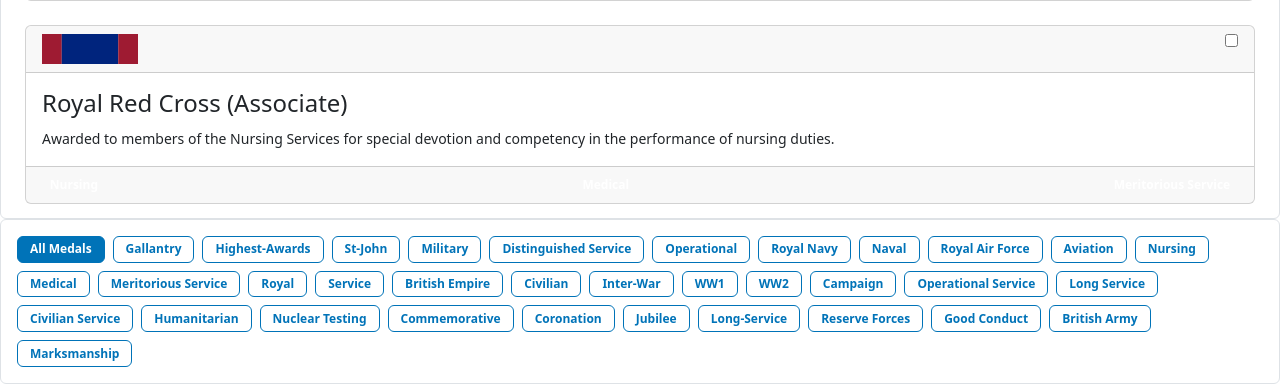
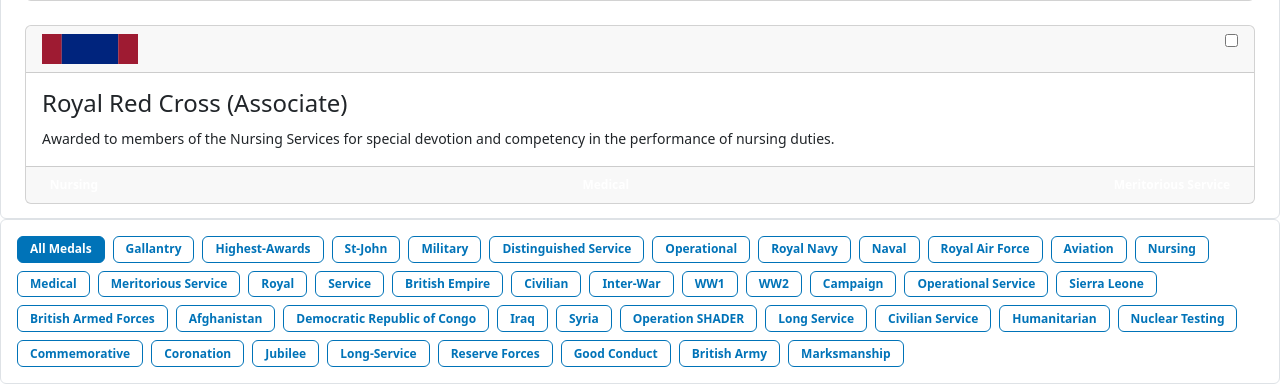
Before and after one commit to ConorSmalley/rack-up, a PHP site: page / in a window 1280 px wide. Shown: the part 2216-2600 px from the top of the page. Run offline with PHP 8.4, Linux system fonts and the light colour scheme; some libraries are stand-ins or nearby versions.

Commit message:
Added som additional medals

```diff
--- a/data.php
+++ b/data.php
@@ -1093,27 +1093,131 @@ $medals = [
         'ribbon' => [
             'suspension' => 'bar',
             'stripes' => [
-                ['name' => 'Green', 'hex' => '#006B3F', 'ratio' => 1],
-                ['name' => 'Purple', 'hex' => '#703080', 'ratio' => 1],
+                ['name' => 'Green', 'hex' => '#006B3F', 'ratio' => 2],
+                ['name' => 'Purple', 'hex' => '#703080', 'ratio' => 2],
+                ['name' => 'Green', 'hex' => '#006B3F', 'ratio' => 3],
+                ['name' => 'Purple', 'hex' => '#703080', 'ratio' => 2],
+                ['name' => 'Green', 'hex' => '#006B3F', 'ratio' => 2],
             ],
         ],
         'tags' => ['Campaign', 'Operational Service', 'Military'],
     ],
-
-    'operational_service_medal' => [
-        'name' => 'Operational Service Medal',
+    'iraq_medal' => [
+        'name' => 'Iraq Medal',
+        'p' => 442,
+        'type' => 'campaign medal',
+        'category' => 'campaign',
+        'status' => 'discontinued',
+        'introduced' => 2004,
+        'discontinued' => 2011,
+        'description' => 'Awarded to members of the UK Armed Forces and associated personnel for qualifying service on Operation Telic in Iraq and the Gulf region between 2003 and 2011. Service during the initial combat phase is identified by a clasp.',
+        'ribbon' => [
+            'suspension' => 'bar',
+            'stripes' => [
+                ['name' => 'Sand', 'hex' => '#D2B48C', 'ratio' => 11],
+                ['name' => 'Black', 'hex' => '#000000', 'ratio' => 2],
+                ['name' => 'White', 'hex' => '#FFFFFF', 'ratio' => 2],
+                ['name' => 'Red', 'hex' => '#CE1126', 'ratio' => 2],
+                ['name' => 'Sand', 'hex' => '#D2B48C', 'ratio' => 11],
+            ],
+        ],
+        'tags' => ['Campaign', 'Operational Service', 'Military'],
+    ],
+    'operational_service_medal_sierra_leone' => [
+        'name' => 'Operational Service Medal – Sierra Leone',
         'p' => 450,
         'type' => 'campaign medal',
         'category' => 'campaign',
-        'status' => 'current',
+        'status' => 'discontinued',
         'introduced' => 2000,
-        'discontinued' => null,
-        'description' => 'Awarded to members of the UK Armed Forces for qualifying service on specified operations. Separate issues have been created for individual operations, including Sierra Leone, Afghanistan and Iraq and Syria, with different ribbon designs.',
-        'ribbon' => [
-            'suspension' => 'bar',
-            'stripes' => [],
-        ],
-        'tags' => ['Campaign', 'Operational Service', 'Military'],
+        'discontinued' => 2002,
+        'description' => 'Awarded to personnel who completed qualifying operational service in Sierra Leone or the Joint Operational Area between 5 May 2000 and 31 July 2002. A silver rosette was awarded for service on Operations BARRAS or MAIDENLEY.',
+        'ribbon' => [
+            'suspension' => 'bar',
+            'stripes' => [
+                ['name' => 'Green', 'hex' => '#2E6F40', 'ratio' => 2],
+                ['name' => 'Light Blue', 'hex' => '#6BA4B8', 'ratio' => 2],
+                ['name' => 'Navy Blue', 'hex' => '#173B67', 'ratio' => 2],
+                ['name' => 'Red', 'hex' => '#C8102E', 'ratio' => 5],
+                ['name' => 'Navy Blue', 'hex' => '#173B67', 'ratio' => 2],
+                ['name' => 'Light Blue', 'hex' => '#6BA4B8', 'ratio' => 2],
+                ['name' => 'Green', 'hex' => '#2E6F40', 'ratio' => 2],
+            ],
+
+        ],
+        'tags' => ['Campaign', 'Operational Service', 'Sierra Leone', 'British Armed Forces'],
+    ],
+    'operational_service_medal_afghanistan' => [
+        'name' => 'Operational Service Medal – Afghanistan',
+        'p' => 451,
+        'type' => 'campaign medal',
+        'category' => 'campaign',
+        'status' => 'discontinued',
+        'introduced' => 2000,
+        'discontinued' => 2021,
+        'description' => 'Awarded to personnel who completed qualifying operational service in or in support of operations in Afghanistan from 11 September 2001. The medal could be awarded with an Afghanistan clasp for qualifying service in Zone 1. An Operation PITTING clasp was introduced for qualifying service during the August 2021 evacuation.',
+        'ribbon' => [
+            'suspension' => 'bar',
+            'stripes' => [
+            ['name' => 'Buff', 'hex' => '#C2A378', 'ratio' => 2],
+            ['name' => 'Light Blue', 'hex' => '#6BA4B8', 'ratio' => 2],
+            ['name' => 'Navy Blue', 'hex' => '#173B67', 'ratio' => 2],
+            ['name' => 'Red', 'hex' => '#C8102E', 'ratio' => 5],
+            ['name' => 'Navy Blue', 'hex' => '#173B67', 'ratio' => 2],
+            ['name' => 'Light Blue', 'hex' => '#6BA4B8', 'ratio' => 2],
+            ['name' => 'Buff', 'hex' => '#C2A378', 'ratio' => 2],
+        ],
+
+        ],
+        'tags' => ['Campaign', 'Operational Service', 'Afghanistan', 'British Armed Forces'],
+    ],
+    'operational_service_medal_droc' => [
+        'name' => 'Operational Service Medal – Democratic Republic of Congo',
+        'p' => 452,
+        'type' => 'campaign medal',
+        'category' => 'campaign',
+        'status' => 'discontinued',
+        'introduced' => 2000,
+        'discontinued' => 2003,
+        'description' => 'Awarded to personnel who completed qualifying operational service in Bunia, Ituri Province, Democratic Republic of Congo, between 14 June and 10 September 2003. The medal was issued with the DROC clasp.',
+        'ribbon' => [
+            'suspension' => 'bar',
+            'stripes' => [
+                ['name' => 'Ochre', 'hex' => '#CC7722', 'ratio' => 2],
+                ['name' => 'Light Blue', 'hex' => '#6BA4B8', 'ratio' => 2],
+                ['name' => 'Navy Blue', 'hex' => '#173B67', 'ratio' => 2],
+                ['name' => 'Red', 'hex' => '#C8102E', 'ratio' => 5],
+                ['name' => 'Navy Blue', 'hex' => '#173B67', 'ratio' => 2],
+                ['name' => 'Light Blue', 'hex' => '#6BA4B8', 'ratio' => 2],
+                ['name' => 'Ochre', 'hex' => '#CC7722', 'ratio' => 2],
+            ],
+
+        ],
+        'tags' => ['Campaign', 'Operational Service', 'Democratic Republic of Congo', 'British Armed Forces'],
+    ],
+    'operational_service_medal_iraq_syria' => [
+        'name' => 'Operational Service Medal – Iraq and Syria',
+        'p' => 453,
+        'type' => 'campaign medal',
+        'category' => 'campaign',
+        'status' => 'current',
+        'introduced' => 2014,
+        'discontinued' => null,
+        'description' => 'Awarded to personnel who completed qualifying operational service in or in support of Operation SHADER in Iraq and Syria from 9 August 2014. The medal may be issued with the Iraq and Syria clasp for qualifying operational service, or without the clasp for qualifying significant direct support.',
+        'ribbon' => [
+            'suspension' => 'bar',
+            'stripes' => [
+                ['name' => 'Grey', 'hex' => '#7A7D80', 'ratio' => 2],
+                ['name' => 'Light Blue', 'hex' => '#6BA4B8', 'ratio' => 2],
+                ['name' => 'Navy Blue', 'hex' => '#173B67', 'ratio' => 2],
+                ['name' => 'Red', 'hex' => '#C8102E', 'ratio' => 5],
+                ['name' => 'Navy Blue', 'hex' => '#173B67', 'ratio' => 2],
+                ['name' => 'Light Blue', 'hex' => '#6BA4B8', 'ratio' => 2],
+                ['name' => 'Grey', 'hex' => '#7A7D80', 'ratio' => 2],
+            ],
+
+        ],
+        'tags' => ['Campaign', 'Operational Service', 'Iraq', 'Syria', 'Operation SHADER', 'British Armed Forces'],
     ],
     // 460–479	Modern operational service medals
     'accumulated_campaign_service_medal_2011' => [
```
